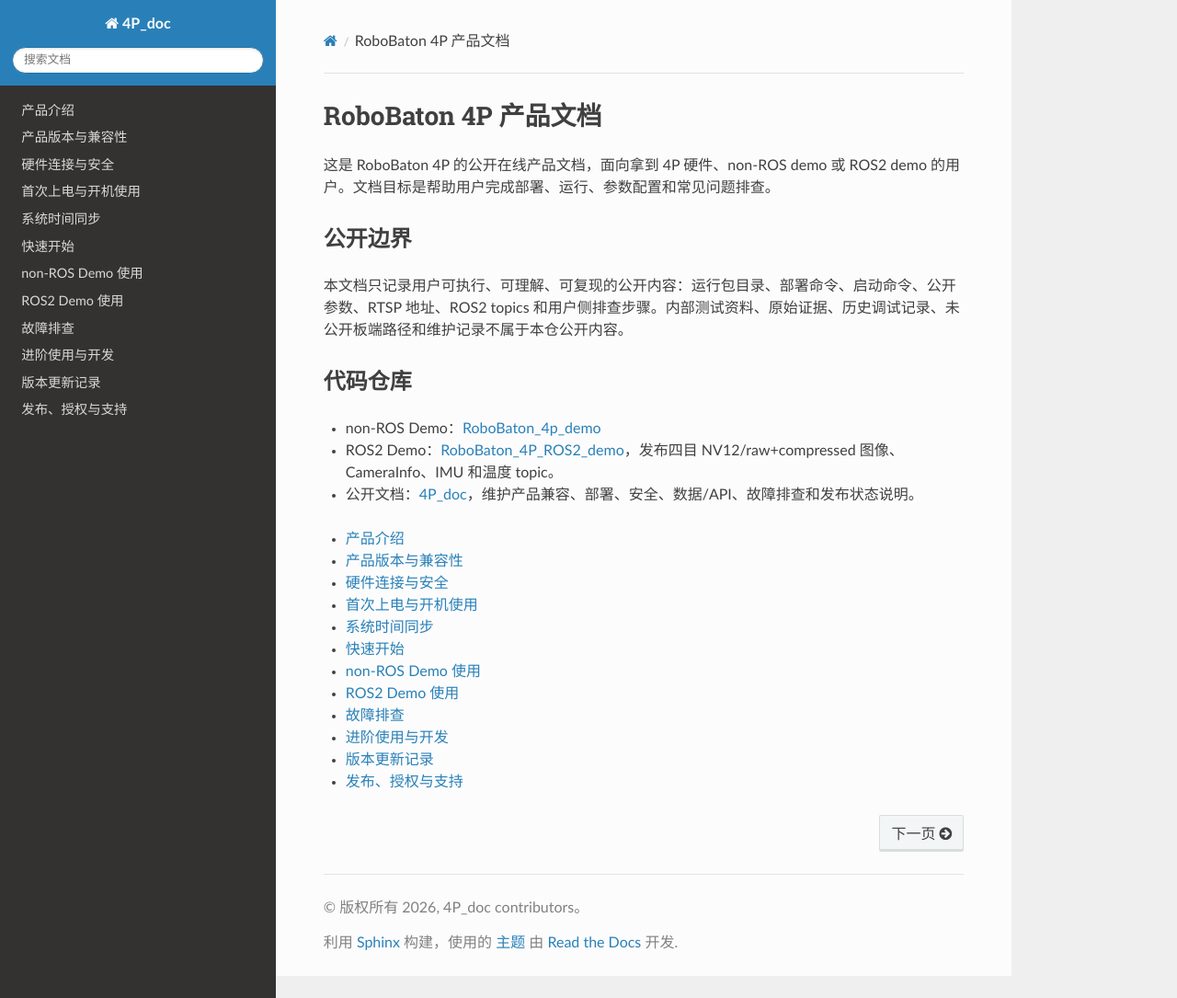
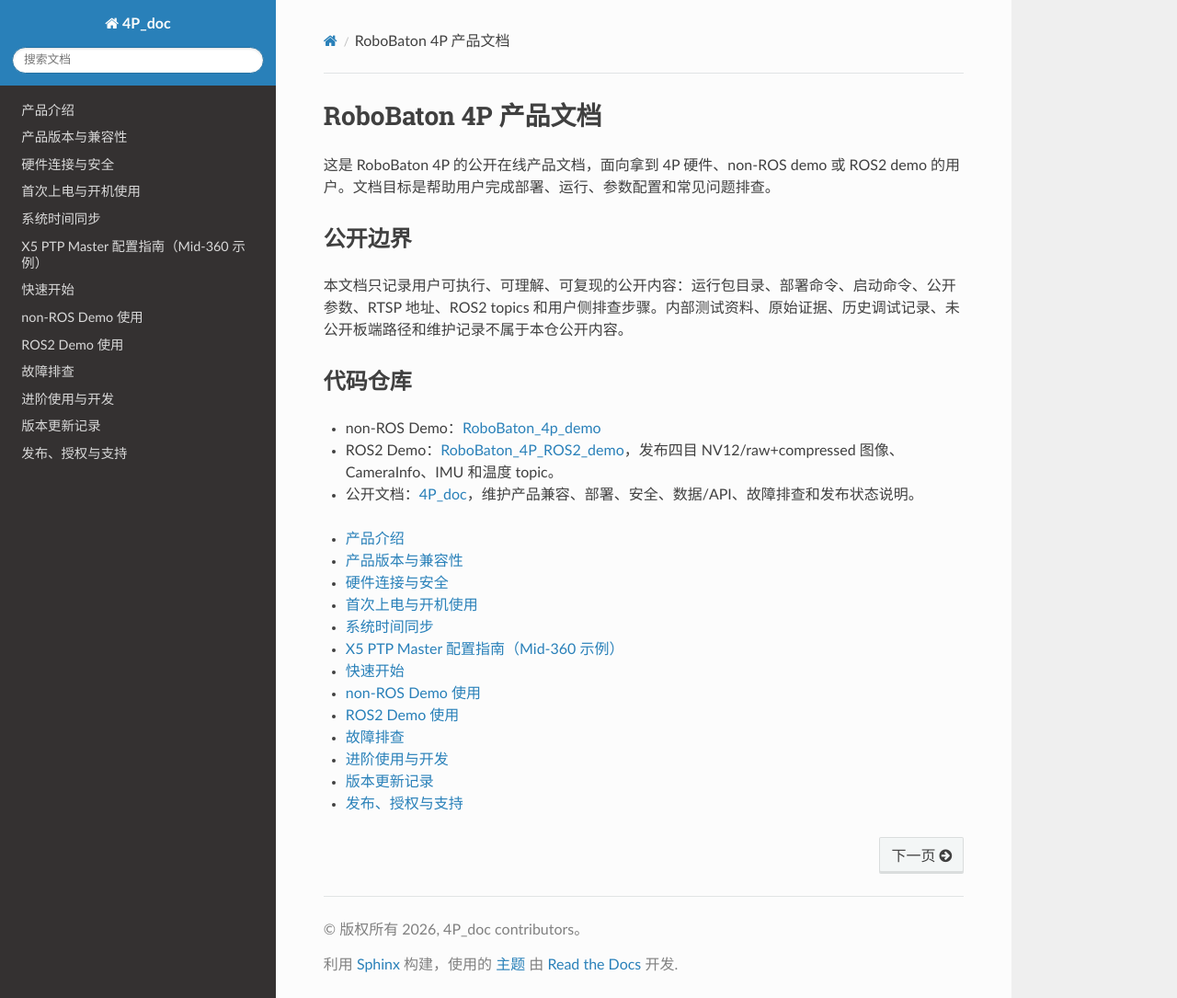
Before and after one commit to Hessian-matrix/4P_doc, a Sphinx documentation site: the page built from source/index.rst, in a window 1280 px wide and 1085 px high. Shown: the whole window at 92% size. Built offline with Sphinx 7.4.7 and the Read the Docs theme 3.1.0, drawn with Linux system fonts in a browser that asks for light colours; some of the changed lines change nothing that is shown.

Commit message:
docs(4p-doc): 增加 X5 PTP 主时钟配置指南
- 新增 source/x5-ptp-master-sync.md，说明 X5 作为 LinuxPTP master 同步 Mid-360 的配置、验证和回滚流程
- 更新 source/index.rst，将 PTP master 指南加入公开文档导航
- 更新 source/system-time-sync.md，从系统时间同步页链接到 PTP master 配置指南

````diff
--- a/source/index.rst
+++ b/source/index.rst
@@ -24,6 +24,7 @@
    hardware-and-safety
    first-boot
    system-time-sync
+   x5-ptp-master-sync
    quick-start
    non-ros-demo
    ros2-demo
--- a/source/system-time-sync.md
+++ b/source/system-time-sync.md
@@ -1,6 +1,7 @@
 # 系统时间同步
 
 本页说明 X5 的系统时间同步。默认方法是 NTP，只适合板卡已经能访问网络或 Internet 的场景；建议在启动 demo、ROS2 节点或任何时间戳敏感采集前先执行。时间戳域和同步边界见 [数据合同](data-contracts.md)。
+如果你需要让 X5 作为 PTP master，请看 [X5 PTP 主时钟配置指南](x5-ptp-master-sync.md)。
 
 ## 前提条件
 
--- /dev/null
+++ b/source/x5-ptp-master-sync.md
@@ -0,0 +1,202 @@
+# X5 PTP Master 配置指南（Mid-360 示例）
+
+> Scope: 本文档的主体是 X5 作为 LinuxPTP IEEE1588v2 UDP/IP master 的配置、启动和验证。Mid-360 仅作为示例 slave 用来验证 master 侧配置。
+>
+> 示例板端：X5 板端，默认 PTP 网段地址为 `192.168.1.12/24`。
+>
+> 下面的命令都以 Mid-360 为示例；如果你换成其他 PTP slave，通常只需要替换从设备 IP、网段地址和抓包目标。
+
+## 1. 结论
+
+Mid-360 官方支持 PTP、gPTP、GPS 三种同步方式；这里采用官方 PTP 流程。X5 作为唯一 master，Mid-360 作为 slave，链路需要支持硬件时间戳。
+
+X5 板端实测满足这个方案的基本条件：
+
+| 项目 | 观测值 |
+|---|---|
+| 系统 | Buildroot 2022.08，kernel `6.1.83-DR-PL5.1_V1.1.2` |
+| 网口 | `eth0` |
+| PTP 硬件时钟 | `/dev/ptp0` |
+| 硬件时间戳 | `SOF_TIMESTAMPING_TX_HARDWARE`、`SOF_TIMESTAMPING_RX_HARDWARE`、`SOF_TIMESTAMPING_RAW_HARDWARE` |
+| 工具 | `ptp4l`、`phc2sys`、`pmc`、`tcpdump` |
+
+## 2. 安全边界
+
+1. 不要把 Mid-360 的 RJ45 接 PoE。
+2. 同一个 Mid-360 网络里只允许一个 PTP master。
+3. 不要把 PTP 和 gPTP 混在同一网络里使用。
+4. 脚本会重启 X5 上的 `ptp4l` 和 `phc2sys`，并写入 `/etc/linuxptp-mid360-master.cfg`、`/etc/default/ptp4l`、`/etc/default/phc2sys`。
+5. 脚本只会确认/补齐 `eth0` 上的 PTP 网段地址，默认 `192.168.1.12/24`；不会重写 `/etc/network/interfaces`。
+
+## 3. 推荐网络（Mid-360 示例）
+
+```text
+X5 eth0  <---- 非 PoE 网线/普通交换机 ---->  Mid-360 RJ45
+```
+
+默认地址约定：
+
+| 设备 | 地址 |
+|---|---|
+| X5 PTP 网段地址 | `192.168.1.12/24` |
+| Mid-360 地址 | `192.168.1.100` |
+
+如果你的 Mid-360 已改成别的 IP，用 `--lidar-ip` 指定；如果 LiDAR 网段不是 `192.168.1.0/24`，用 `--host-lidar-cidr` 指定 X5 的网段地址。
+
+## 4. 一键配置和验证
+
+脚本位于 `RoboBaton_4p_demo/scripts/env_setup/configure_x5_ptp_master.sh`。如果你已经有这个公开仓库，直接复制脚本到板端即可：
+
+```bash
+git clone https://github.com/Hessian-matrix/RoboBaton_4p_demo.git
+cd RoboBaton_4p_demo
+scp scripts/env_setup/configure_x5_ptp_master.sh root@<x5-ip>:/root/configure_x5_ptp_master.sh
+```
+
+然后登录 X5，在板端执行：
+
+```sh
+ssh root@<x5-ip>
+chmod 755 /root/configure_x5_ptp_master.sh
+sh /root/configure_x5_ptp_master.sh \
+  --interface eth0 \
+  --host-lidar-cidr 192.168.1.12/24 \
+  --lidar-ip 192.168.1.100 \
+  --verify-timeout 30
+```
+
+如果没有 SSH key，可以先把脚本放进 `/root/`，再执行。
+
+脚本成功时最后输出：
+
+```text
+RESULT=PASS
+```
+
+`RESULT=PASS` 代表：
+
+1. `eth0` 支持 PTP 硬件 TX/RX/raw timestamp。
+2. X5 已确认或追加 PTP 网段地址 `192.168.1.12/24`。
+3. `ptp4l` 已按 master 配置启动。
+4. `phc2sys` 已启动，使 `eth0` PHC 跟随 `CLOCK_REALTIME`。
+5. `pmc` 看到了 `portState MASTER`。
+6. `tcpdump` 捕获到了 PTP 报文。
+7. Mid-360 侧报文中的 `timestamp_type` 表示 PTP 同步。
+
+如果没有 Mid-360 接入，或 Mid-360 IP 不匹配，脚本会配置服务但最终可能返回 `RESULT=FAIL`，常见失败点是 `PTP_LIDAR_PACKET=FAIL`。
+
+## 5. 脚本写入的配置
+
+### 5.1 `/etc/linuxptp-mid360-master.cfg`
+
+```ini
+[global]
+twoStepFlag             1
+masterOnly              1
+network_transport       UDPv4
+delay_mechanism         E2E
+time_stamping           hardware
+step_threshold          1.0
+
+[eth0]
+```
+
+关键点：
+
+- `masterOnly 1`：X5 只作为 master。
+- `network_transport UDPv4`：对应 Mid-360 官方 PTP UDP/IP。
+- `delay_mechanism E2E`：对应官方 Delay request-response 机制。
+- `time_stamping hardware`：使用 X5 `eth0` 的硬件时间戳。
+
+### 5.2 `/etc/default/ptp4l`
+
+```sh
+PTP4L_ARGS="-f /etc/linuxptp-mid360-master.cfg -i eth0"
+```
+
+### 5.3 `/etc/default/phc2sys`
+
+```sh
+PHC2SYS_ARGS="-c eth0 -s CLOCK_REALTIME -O 0 -S 1.0"
+```
+
+含义：
+
+- `-s CLOCK_REALTIME`：X5 系统时间作为源。
+- `-c eth0`：同步到 `eth0` 的 PTP hardware clock。
+- `-O 0`：不加固定偏移。
+- `-S 1.0`：初始差值超过 1 秒时直接 step。
+
+### 5.4 ifupdown 地址钩子
+
+脚本会写入：
+
+```text
+/etc/network/if-up.d/mid360-ptp-alias
+/etc/network/if-down.d/mid360-ptp-alias
+```
+
+用途：网卡 up/down 时自动添加/删除 `192.168.1.12/24` 的 PTP 网段地址。脚本不重写 `/etc/network/interfaces`，避免误伤其他地址、网关和 metric。
+
+## 6. 手工验证命令
+
+脚本已经自动执行了这些检查；需要人工复核时可在板端运行：
+
+```sh
+ethtool -T eth0
+ip -br addr show eth0
+ps w | sed -n '/[p]tp4l\|[p]hc2sys/p'
+pmc -u -b 0 'GET PORT_DATA_SET'
+tcpdump -i eth0 -nn 'udp port 319 or udp port 320'
+tcpdump -i eth0 -nn 'host 192.168.1.100 and (udp port 319 or udp port 320)'
+```
+
+期望：
+
+- `ethtool -T eth0` 里有硬件 TX/RX/raw timestamp。
+- `pmc` 输出包含 `portState MASTER`。
+- 抓包可见 UDP 319/320 PTP 报文。
+- 接入 Mid-360 后，抓包可见与 Mid-360 IP 相关的 PTP 报文。
+
+Mid-360 侧最终确认方式：
+
+1. 查看点云包头 `timestamp_type`；官方说明 `timestamp_type == 1` 表示 PTP 同步，时间字段为 `uint64_t`，单位 ns。
+2. 或使用 Livox Viewer 的 Settings 查看 Sync Type。
+
+## 7. 失败排查
+
+| 现象 | 优先检查 |
+|---|---|
+| `eth0 lacks hardware ... timestamping` | 确认参数 `--interface` 是否是接 Mid-360 的有线网口；无线/`can0` 不适合该方案 |
+| `ptp4l did not reach MASTER` | 检查 `/etc/linuxptp-mid360-master.cfg`，确认没有其他 PTP master 冲突 |
+| `PTP_ANY_PACKET=FAIL` | 检查 `ptp4l` 是否存活、网口是否 up、网卡是否支持硬件 timestamp |
+| `PTP_LIDAR_PACKET=FAIL` | 检查 Mid-360 是否上电、IP 是否等于 `--lidar-ip`、线缆是否非 PoE、是否和 X5 在同一二层网络 |
+| Livox 数据仍非 PTP | 检查点云包头 `timestamp_type`，确认网络里没有 gPTP/其他 PTP master 干扰 |
+
+## 8. 回滚
+
+脚本每次覆盖已存在文件前都会保留带 run id 的备份，例如：
+
+```text
+/etc/linuxptp-mid360-master.cfg.bak.<run-id>
+/etc/default/ptp4l.bak.<run-id>
+/etc/default/phc2sys.bak.<run-id>
+```
+
+手工回滚示例：
+
+```sh
+cp -p /etc/default/ptp4l.bak.<run-id> /etc/default/ptp4l
+cp -p /etc/default/phc2sys.bak.<run-id> /etc/default/phc2sys
+[ -f /etc/linuxptp-mid360-master.cfg.bak.<run-id> ] && \
+  cp -p /etc/linuxptp-mid360-master.cfg.bak.<run-id> /etc/linuxptp-mid360-master.cfg
+rm -f /etc/network/if-up.d/mid360-ptp-alias /etc/network/if-down.d/mid360-ptp-alias
+ip addr del 192.168.1.12/24 dev eth0 2>/dev/null || true
+/etc/init.d/S65ptp4l restart
+/etc/init.d/S66phc2sys restart
+```
+
+## 9. 参考源
+
+- Livox Mid-360 同步方式和 PoE 警告：<https://livox-wiki-en.readthedocs.io/en/latest/tutorials/new_product/mid360/mid360.html>
+- LinuxPTP 硬件/软件 timestamp 能力和 `ethtool -T` 检查：<https://raw.githubusercontent.com/richardcochran/linuxptp/master/README.org>
````
